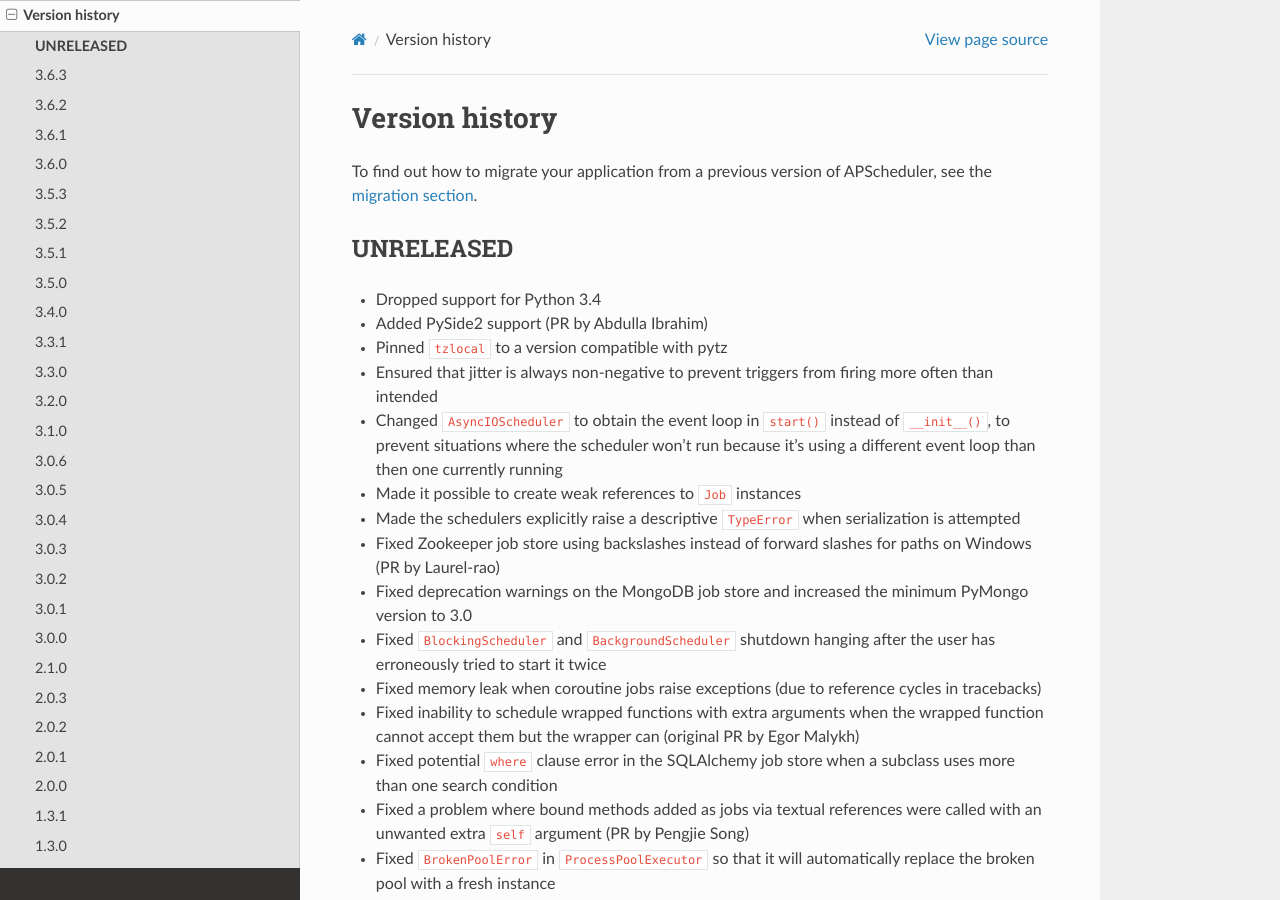
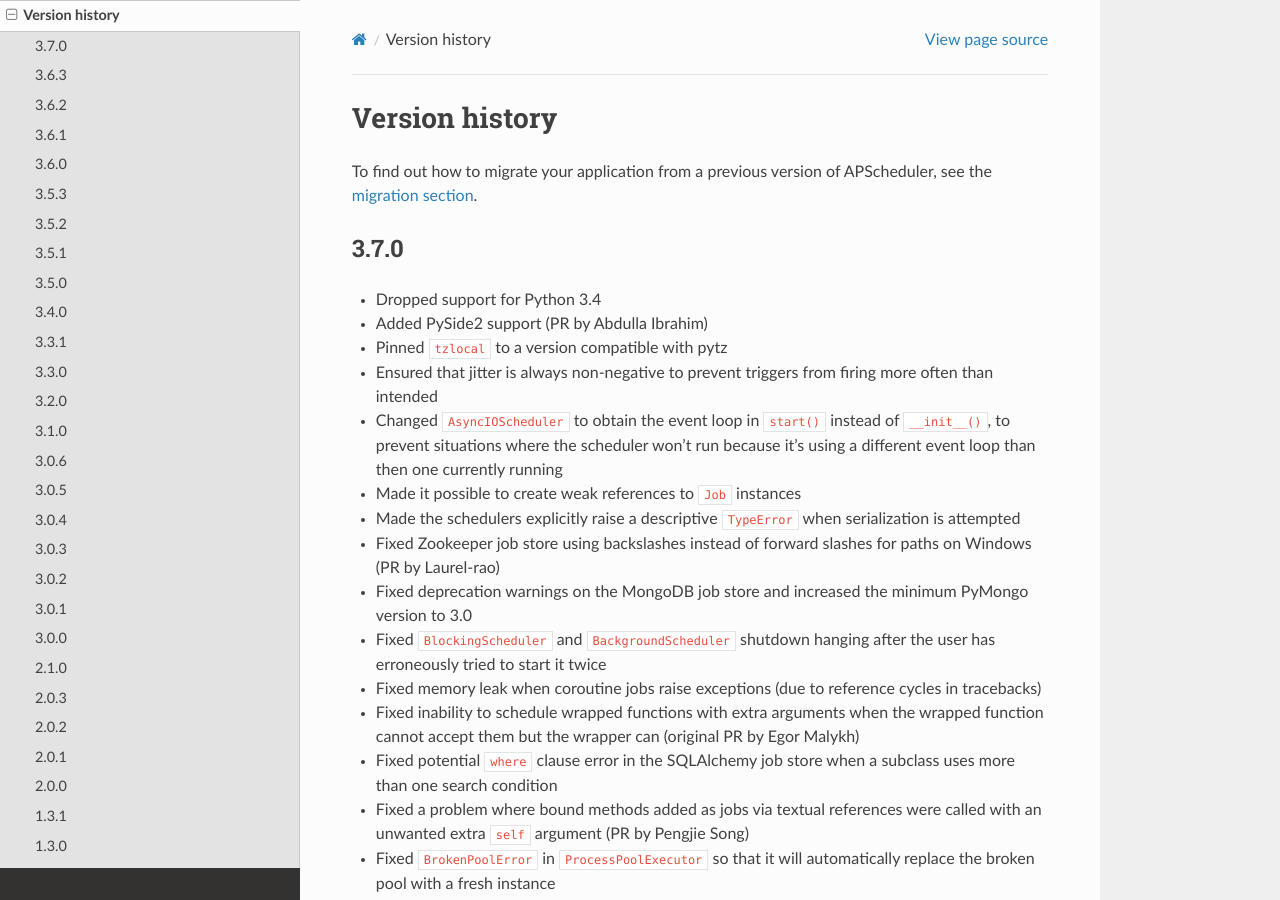
Before and after one commit to agronholm/apscheduler, a Sphinx documentation site: the page built from docs/versionhistory.rst, in a window 1280 px wide and 900 px high. Built offline with Sphinx 7.4.7 and the Read the Docs theme 2.0.0, drawn with Linux system fonts in a browser that asks for light colours.

Commit message:
Added the release version

```diff
--- a/docs/versionhistory.rst
+++ b/docs/versionhistory.rst
@@ -4,8 +4,8 @@
 To find out how to migrate your application from a previous version of
 APScheduler, see the :doc:`migration section <migration>`.
 
-**UNRELEASED**
---------------
+3.7.0
+-----
 
 * Dropped support for Python 3.4
 * Added PySide2 support (PR by Abdulla Ibrahim)
```
